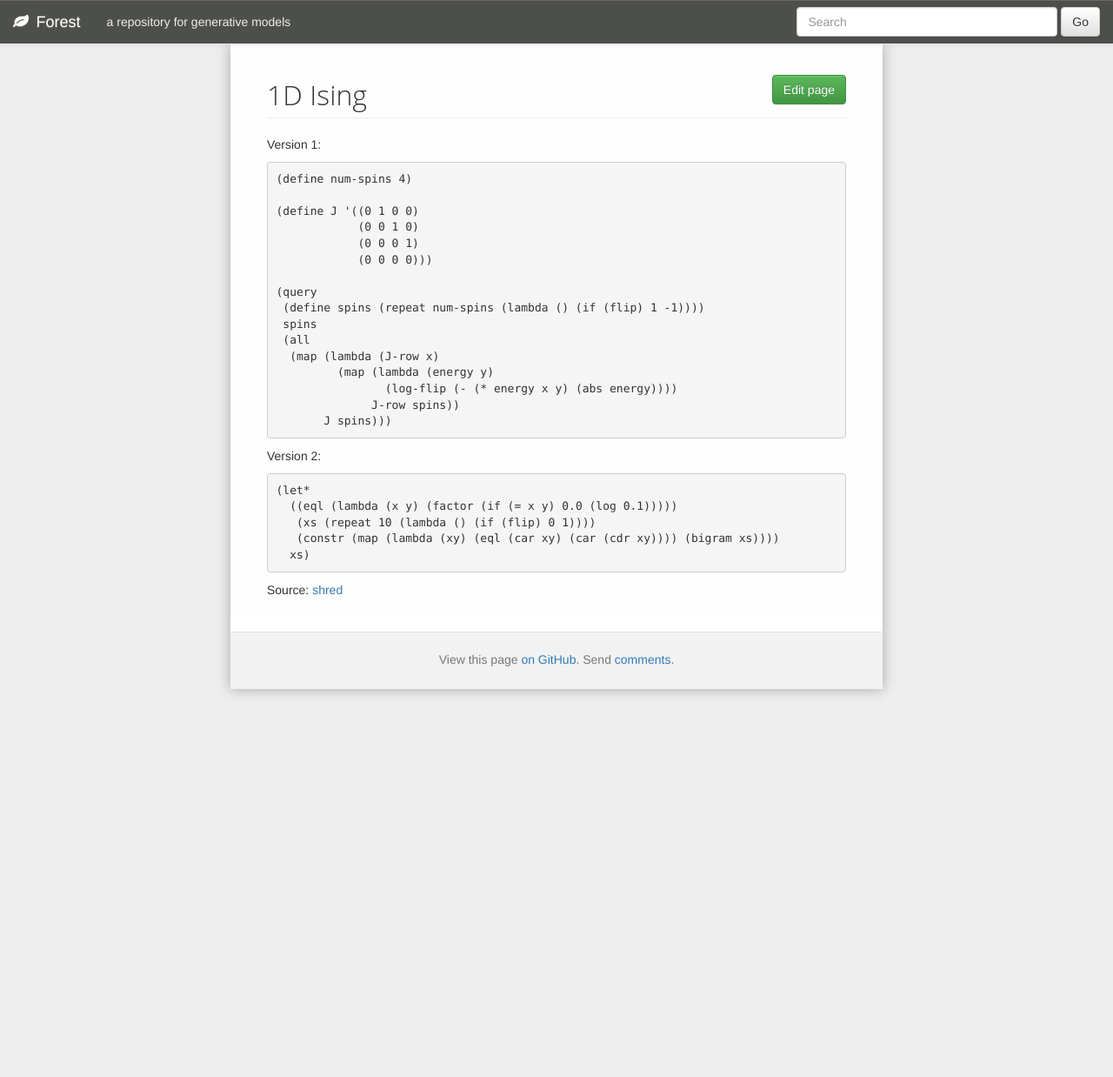
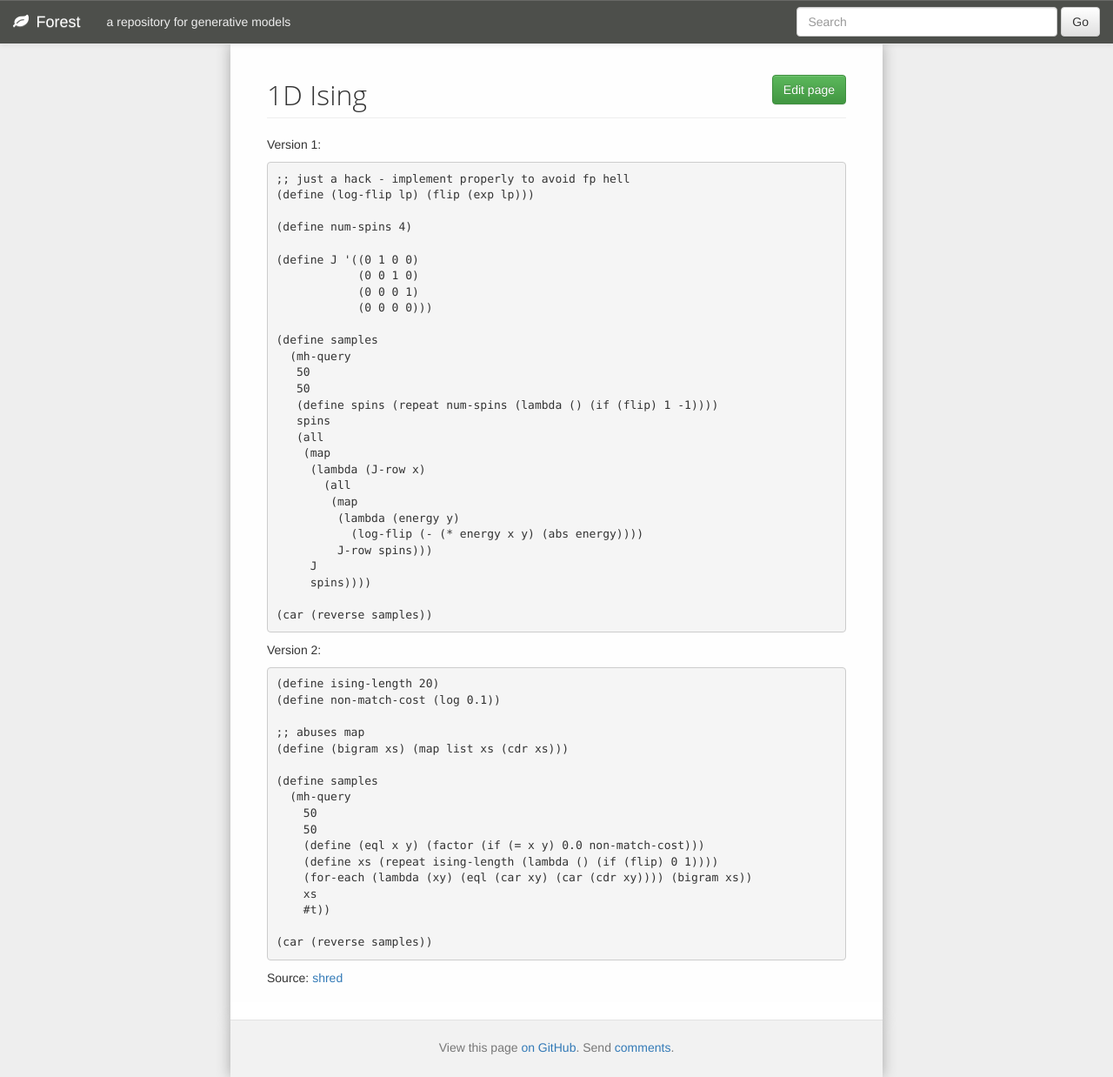
Before and after one commit to forestdb/forestdb.org, a Jekyll site: the page built from models/ising.md, in a window 1280 px wide. Shown: the whole page at 87% size. Built offline with Jekyll 4.4.1, drawn with Linux system fonts in a browser that asks for light colours; nearby versions of some CDN libraries; before the commit the page ends 900 px from its top, so only the background shows below that.

Commit message:
Updated 1D ising examples
Get examples to work

```diff
--- a/models/ising.md
+++ b/models/ising.md
@@ -8,6 +8,9 @@ model-tags:
 
 Version 1:
 
+    ;; just a hack - implement properly to avoid fp hell
+    (define (log-flip lp) (flip (exp lp)))
+
     (define num-spins 4)
 
     (define J '((0 1 0 0)
@@ -15,22 +18,44 @@ Version 1:
                 (0 0 0 1)
                 (0 0 0 0)))
 
-    (query
-     (define spins (repeat num-spins (lambda () (if (flip) 1 -1))))
-     spins
-     (all
-      (map (lambda (J-row x)
-             (map (lambda (energy y)
-                    (log-flip (- (* energy x y) (abs energy))))
-                  J-row spins))
-           J spins)))
+    (define samples
+      (mh-query
+       50
+       50
+       (define spins (repeat num-spins (lambda () (if (flip) 1 -1))))
+       spins
+       (all
+        (map
+         (lambda (J-row x)
+           (all
+            (map
+             (lambda (energy y)
+               (log-flip (- (* energy x y) (abs energy))))
+             J-row spins)))
+         J
+         spins))))
+
+    (car (reverse samples))
+
 
 Version 2:
 
-    (let*
-      ((eql (lambda (x y) (factor (if (= x y) 0.0 (log 0.1)))))
-       (xs (repeat 10 (lambda () (if (flip) 0 1))))
-       (constr (map (lambda (xy) (eql (car xy) (car (cdr xy)))) (bigram xs))))
-      xs)
+    (define ising-length 20)
+    (define non-match-cost (log 0.1))
+
+    ;; abuses map
+    (define (bigram xs) (map list xs (cdr xs)))
+
+    (define samples
+      (mh-query
+        50
+        50
+        (define (eql x y) (factor (if (= x y) 0.0 non-match-cost)))
+        (define xs (repeat ising-length (lambda () (if (flip) 0 1))))
+        (for-each (lambda (xy) (eql (car xy) (car (cdr xy)))) (bigram xs))
+        xs
+        #t))
+
+    (car (reverse samples))
 
 Source: [shred](https://github.com/LFY/shred/blob/master/tests/ising.ss)
```
